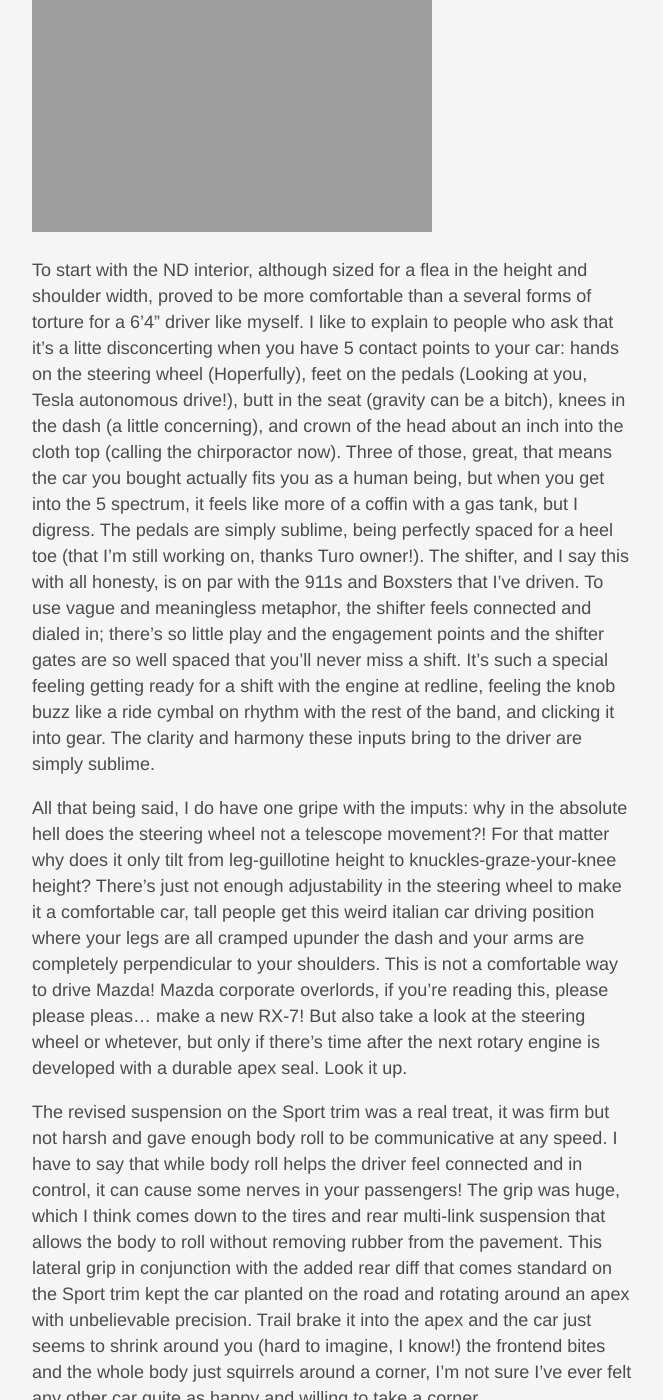
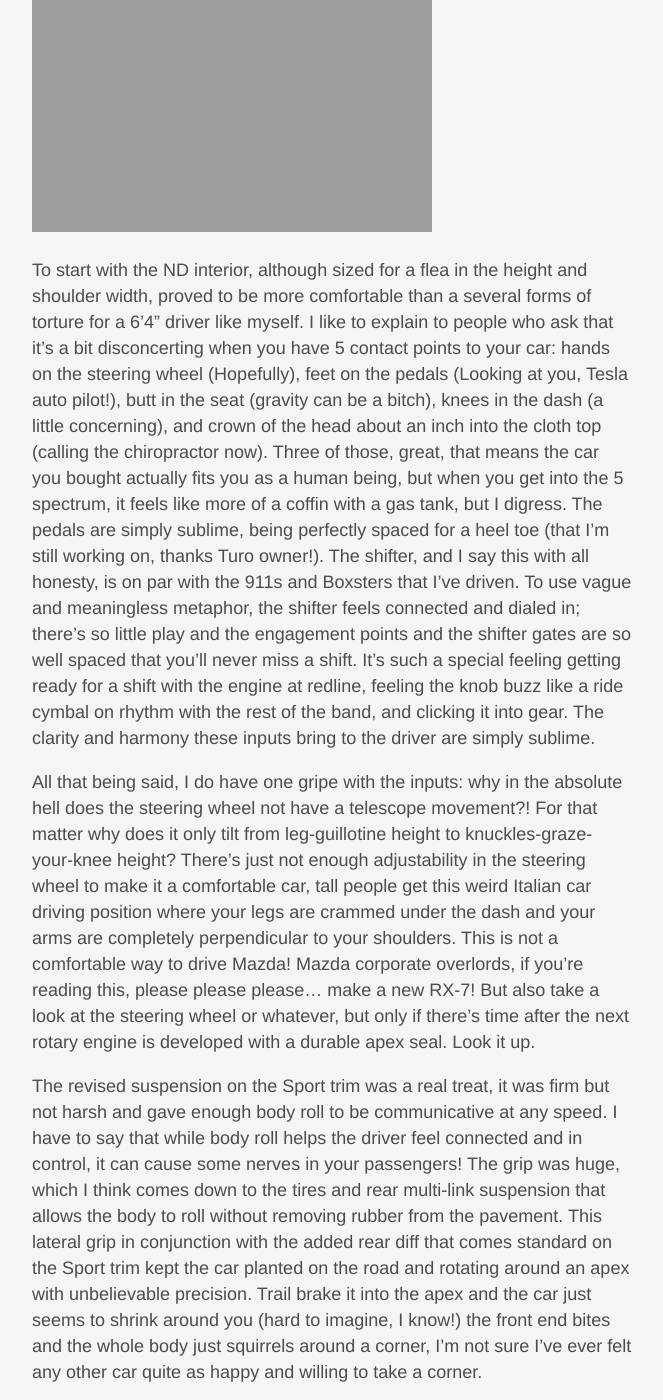
Before and after one commit to lame/five_weeks_abroad, a Jekyll site: the page built from _posts/2017-06-08-the-frustrations-of.md, in a window 1280 px wide and 1400 px high, scrolled down 2113 px. Shown: the whole window, without its empty margins (313-976 px from the left). Built offline with Jekyll 4.4.1, drawn with Linux system fonts in a browser that asks for light colours; some of the changed text lies outside the part shown.

Commit message:
editing and spell check

```diff
--- a/_posts/2017-06-08-the-frustrations-of.md
+++ b/_posts/2017-06-08-the-frustrations-of.md
@@ -22,15 +22,15 @@
 ---
 ![ND Miata Sport]({{ site.url }}/assets/images/miata_front.jpg)
 
-To start with the ND interior, although sized for a flea in the height and shoulder width, proved to be more comfortable than a several forms of torture for a 6'4" driver like myself. I like to explain to people who ask that it's a litte disconcerting when you have 5 contact points to your car: hands on the steering wheel (Hoperfully), feet on the pedals (Looking at you, Tesla autonomous drive!), butt in the seat (gravity can be a bitch), knees in the dash (a little concerning), and crown of the head about an inch into the cloth top (calling the chirporactor now). Three of those, great, that means the car you bought actually fits you as a human being, but when you get into the 5 spectrum, it feels like more of a coffin with a gas tank, but I digress. The pedals are simply sublime, being perfectly spaced for a heel toe (that I'm still working on, thanks Turo owner!). The shifter, and I say this with all honesty, is on par with the 911s and Boxsters that I've driven. To use vague and meaningless metaphor, the shifter feels connected and dialed in; there's so little play and the engagement points and the shifter gates are so well spaced that you'll never miss a shift. It's such a special feeling getting ready for a shift with the engine at redline, feeling the knob buzz like a ride cymbal on rhythm with the rest of the band, and clicking it into gear. The clarity and harmony these inputs bring to the driver are simply sublime.
+To start with the ND interior, although sized for a flea in the height and shoulder width, proved to be more comfortable than a several forms of torture for a 6'4" driver like myself. I like to explain to people who ask that it's a bit disconcerting when you have 5 contact points to your car: hands on the steering wheel (Hopefully), feet on the pedals (Looking at you, Tesla auto pilot!), butt in the seat (gravity can be a bitch), knees in the dash (a little concerning), and crown of the head about an inch into the cloth top (calling the chiropractor now). Three of those, great, that means the car you bought actually fits you as a human being, but when you get into the 5 spectrum, it feels like more of a coffin with a gas tank, but I digress. The pedals are simply sublime, being perfectly spaced for a heel toe (that I'm still working on, thanks Turo owner!). The shifter, and I say this with all honesty, is on par with the 911s and Boxsters that I've driven. To use vague and meaningless metaphor, the shifter feels connected and dialed in; there's so little play and the engagement points and the shifter gates are so well spaced that you'll never miss a shift. It's such a special feeling getting ready for a shift with the engine at redline, feeling the knob buzz like a ride cymbal on rhythm with the rest of the band, and clicking it into gear. The clarity and harmony these inputs bring to the driver are simply sublime.
 
-All that being said, I do have one gripe with the imputs: why in the absolute hell does the steering wheel not a telescope movement?! For that matter why does it only tilt from leg-guillotine height to knuckles-graze-your-knee height? There's just not enough adjustability in the steering wheel to make it a comfortable car, tall people get this weird italian car driving position where your legs are all cramped upunder the dash and your arms are completely perpendicular to your shoulders. This is not a comfortable way to drive Mazda! Mazda corporate overlords, if you're reading this, please please pleas... make a new RX-7! But also take a look at the steering wheel or whetever, but only if there's time after the next rotary engine is developed with a durable apex seal. Look it up.
+All that being said, I do have one gripe with the inputs: why in the absolute hell does the steering wheel not have a telescope movement?! For that matter why does it only tilt from leg-guillotine height to knuckles-graze-your-knee height? There's just not enough adjustability in the steering wheel to make it a comfortable car, tall people get this weird Italian car driving position where your legs are crammed under the dash and your arms are completely perpendicular to your shoulders. This is not a comfortable way to drive Mazda! Mazda corporate overlords, if you're reading this, please please please... make a new RX-7! But also take a look at the steering wheel or whatever, but only if there's time after the next rotary engine is developed with a durable apex seal. Look it up.
 
-The revised suspension on the Sport trim was a real treat, it was firm but not harsh and gave enough body roll to be communicative at any speed. I have to say that while body roll helps the driver feel connected and in control, it can cause some nerves in your passengers! The grip was huge, which I think comes down to the tires and rear multi-link suspension that allows the body to roll without removing rubber from the pavement. This lateral grip in conjunction with the added rear diff that comes standard on the Sport trim kept the car planted on the road and rotating around an apex with unbelievable precision. Trail brake it into the apex and the car just seems to shrink around you (hard to imagine, I know!) the frontend bites and the whole body just squirrels around a corner, I'm not sure I've ever felt any other car quite as happy and willing to take a corner.
+The revised suspension on the Sport trim was a real treat, it was firm but not harsh and gave enough body roll to be communicative at any speed. I have to say that while body roll helps the driver feel connected and in control, it can cause some nerves in your passengers! The grip was huge, which I think comes down to the tires and rear multi-link suspension that allows the body to roll without removing rubber from the pavement. This lateral grip in conjunction with the added rear diff that comes standard on the Sport trim kept the car planted on the road and rotating around an apex with unbelievable precision. Trail brake it into the apex and the car just seems to shrink around you (hard to imagine, I know!) the front end bites and the whole body just squirrels around a corner, I'm not sure I've ever felt any other car quite as happy and willing to take a corner.
 
-As far as the engine, it was a total peach too. High revving with a great sound to it, I would consider it the real surprise of this car. When I heard that it was going to be a Skyactive engine at launch, I was a little worried that it would be gutless and just spin and spin with a wheeze and no torque. This couldn't be further from the truth, I felt as though the torque of the enigne was fitting to the character of the car, there was a reasonable amount down low for traffic and the day-to-day, but up high in the rev range the torque was even and predictable. The soft fuel cut at redline meant you never had to shy away from the last thousand RPM's the engine had to offer, which it where spirited driving should live!
+As far as the engine, it was a total peach too. High revving with a great sound to it, I would consider it the real surprise of this car. When I heard that it was going to be a Skyactive engine at launch, I was a little worried that it would be gutless and just spin and spin with a wheeze and no torque. This couldn't be further from the truth, I felt as though the torque of the engine was fitting to the character of the car, there was a reasonable amount down low for traffic and the day-to-day, but up high in the rev range the torque was even and predictable. The soft fuel cut at redline meant you never had to shy away from the last thousand RPM's the engine had to offer, which it where spirited driving should live!
 
-The brakes were no slouch either, through the entirety of a 180 mile Jaunt through the San Gabriel Mountains on Highway 2 they never showed any fade or released the potpourri of burning pads and boiling fluid that I'm used to from other similarly priced performance cars. The pedal effort was minimal and required an incredible amount of care to be smooth and resist jabbing the pedal. ABS was either imperceptible or had me on a very long leash as I was able to test rapidly approaching a road full of rocks with very little visability. As far as ass-clenching moments go, this was easily an 8 or a 9.
+The brakes were no slouch either, through the entirety of a 180 mile Jaunt through the San Gabriel Mountains on Highway 2 they never showed any fade or released the potpourri of burning pads and boiling fluid that I'm used to from other similarly priced performance cars. The pedal effort was minimal and required an incredible amount of care to be smooth and resist jabbing the pedal. ABS was either imperceptible or had me on a very long leash as I was able to test rapidly approaching a road full of rocks with very little visibility. As far as ass-clenching moments go, this was easily an 8 or a 9.
 
 Fiat 124 Spider (Base)
 ---
@@ -40,13 +40,13 @@
 
 ![Eye Chart]({{ site.url }}/assets/images/eye-chart.png)
 
-All jokes asside and some puns intended, driving the Fiat 124 spider was an eye opening experience. Don't be fooled by the reviews saying that they're so unbelievably close in performance that it's nearly imperceptable. That was my assumption going into the car and I left with a bit of a bad taste in my mouth. Full disclosure, this isn't a 1:1 test as I drove the sport trim of the MX-5 and the base trim of the 124, but I think I had a fair handicap on my expectations.
+All jokes aside and some puns intended, driving the Fiat 124 spider was an eye opening experience. Don't be fooled by the reviews saying that they're so unbelievably close in performance that it's nearly imperceptible. That was my assumption going into the car and I left with a bit of a bad taste in my mouth. Full disclosure, this isn't a 1:1 test as I drove the sport trim of the MX-5 and the base trim of the 124, but I think I had a fair handicap on my expectations.
 
-Let's start with that suspension. Jesus H. Christ it's soft. Like water bed soft. Now to play the devil's advocate I'll yell from the back of the room "It's supposed to be a GT car, a crusier! The body is so rigid that the suspension can be soft without sacraficing performance!" Bullshit. This car, with only 1300 miles, was so squishy and underdamped that it took some real adapting to take a good corner and my passenger was screaming and cursing the whole ride. While I found that humerous, I'm sure he could have done without the threat to his personal longevity.
+Let's start with that suspension. Jesus H. Christ it's soft. Like water bed soft. Now to play the devil's advocate I'll yell from the back of the room "It's supposed to be a GT car, a cruiser! The body is so rigid that the suspension can be soft without sacrificing performance!" Bullshit. This car, with only 1300 miles, was so squishy and underdamped that it took some real adapting to take a good corner and my passenger was screaming and cursing the whole ride. While I found that humorous, I'm sure he could have done without the threat to his personal longevity.
 
-There are some things to like about this car however, the powerplant was a pleasant point, it was really punchy in the low end and played up it's turbocharged character with all the wooshes and change in torque around 3000RPM. The powerplant was really a joy, and the gearbox was fun as well. I wouldn't say that it was executed as well as the MX-5's transmission, as the gear shifts were a little vague and didn't have that notchy feel that I had come to expect from it's sister car, but by no means was it unpleasant.
+There are some things to like about this car however, the power plant was a pleasant point, it was really punchy in the low end and played up it's turbocharged character with all the whooshes and change in torque around 3000RPM. The powerplant was really a joy, and the gearbox was fun as well. I wouldn't say that it was executed as well as the MX-5's transmission, as the gear shifts were a little vague and didn't have that notchy feel that I had come to expect from it's sister car, but by no means was it unpleasant.
 
-Now that we have the good parts out of the way, let's go back to the bad! The interior felt really spartan compared to the Miata, it didn't have the nice exterior color trim panels lining the interior beltline of the windows and the seats were both less supportive and less comfortable. Confounding how Fiat was able to do that. This is the absolute truth without exaggeration, the headrest was painful. It felt as though there was  a quarter inch of some soft pillow-like material on top of a rigid, hard surface that would dig into the back of my head. Another small pet-peeve of the interior was the sun visors, these were so obviously a second rate part that it was upsetting; They had no padding or trim of any kind, just a hard black plastic with an interior frame that looked like the burred edge of the injection mold it was inelequantly plopped out of. The kindiest thing that I could say of these was that they're out of your sightline for most of the time.
+Now that we have the good parts out of the way, let's go back to the bad! The interior felt really spartan compared to the Miata, it didn't have the nice exterior color trim panels lining the interior belt-line of the windows and the seats were both less supportive and less comfortable. Confounding how Fiat was able to do that. This is the absolute truth without exaggeration, the headrest was painful. It felt as though there was  a quarter inch of some soft pillow-like material on top of a rigid, hard surface that would dig into the back of my head. Another small pet-peeve of the interior was the sun visors, these were so obviously a second rate part that it was upsetting; They had no padding or trim of any kind, just a hard black plastic with an interior frame that looked like the burred edge of the injection mold it was inelegantly plopped out of. The kindest thing that I could say of these was that they're out of your sightline for most of the time.
 
 Just to beat a dead horse for another paragraph, I want to talk about the flywheel. The drivetrain in the Fiat was exceptional, the engine had torque and grunt down low and liked to be spun up, the stick was direct and a joy to use, and despite the open  rear differential, the driving characteristics were still favorable. All was good until you get to the flywheel. This thing must have been made of recycled cast iron skillets and lead. It was so heavy that any sort of quick shift in the lower gears, specifically first to second would result in a neck snapping jolt forward. I joked that to get it smoothly in traffic, shift first to second like you would in any other car then count to three before you released the clutch. That's embarrassing.
 
```
Also changed, not shown: other parts of _posts/2017-06-08-the-frustrations-of.md (+2 -2 lines), 2 other files.
